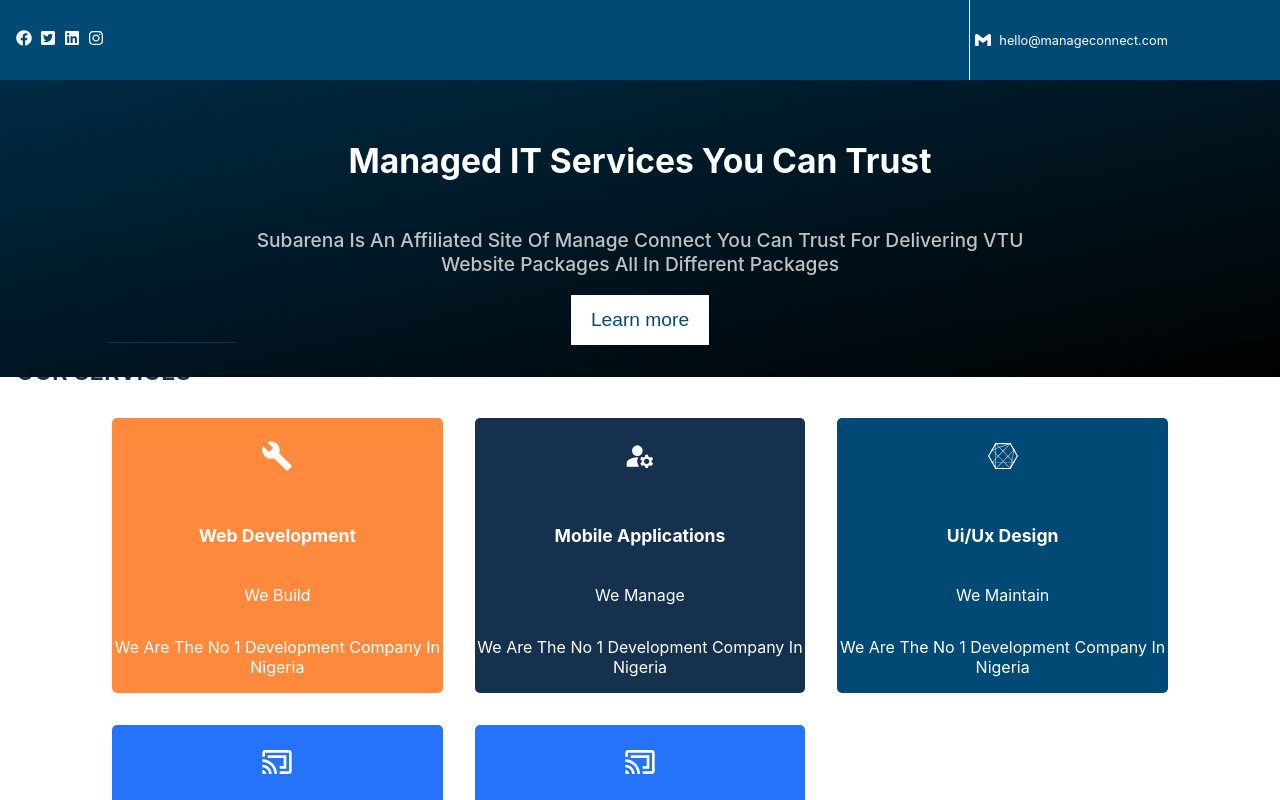
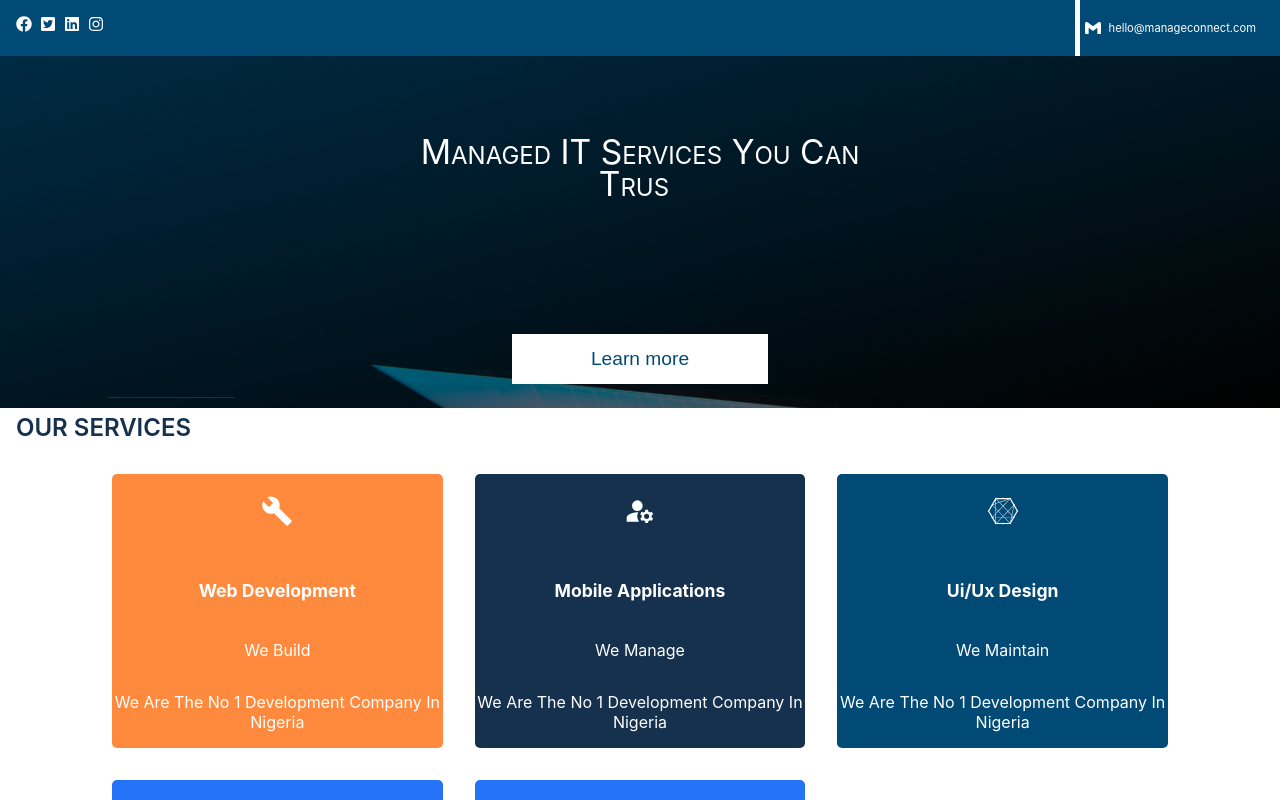
Before and after one commit to Farouk-Adedamola/subarena, a React (Create React App) app: page / in a window 1280 px wide. Shown: the top 800 px of the page. Built offline with nearby package versions, Linux system fonts and the light colour scheme.

Commit message:
commit changes

```diff
--- a/package.json
+++ b/package.json
@@ -10,6 +10,7 @@
     "react-dom": "^18.2.0",
     "react-icons": "^4.6.0",
     "react-scripts": "5.0.1",
+    "typewriter-effect": "^2.19.0",
     "web-vitals": "^2.1.4"
   },
   "scripts": {
--- a/src/Components/Header/Area/Area.js
+++ b/src/Components/Header/Area/Area.js
@@ -1,16 +1,47 @@
 import React, { Fragment } from "react";
 import classes from "./Area.module.css";
+import TypewriterComponent from "typewriter-effect";
 const Area = () => {
   return (
     <Fragment>
       <div className={classes.area}>
         <div className={classes.main}>
-          <h2>Managed IT Services You Can Trust</h2>
+          <TypewriterComponent
+            className={classes.typewriter}
+            // react typewriter using options
+            options={{
+              strings: [
+                "Managed IT Services You Can Trust",
+                "From idea to product",
+                "End to End Development",
+              ],
+              delay: 100,
+              deleteSpeed: 150,
+              autoStart: true,
+              loop: true,
+            }}
+            // react typewriter using methods
+            onInit={(typewriter) => {
+              typewriter
+                .typeString("Managed IT Services You Can Trust")
+                .pauseFor(2000)
+                .deleteAll()
+                .pauseFor(1000)
+                .typeString("From idea to product")
+                .pauseFor(2000)
+                .deleteAll()
+                .pauseFor(2000)
+                .typeString("End to End Development")
+
+                .start();
+            }}
+          />
+          {/* <h2>Managed IT Services You Can Trust</h2>
           <p>
             subarena is an affiliated site of <span>manage connect</span> you
             can trust for delivering VTU website packages all in different
             packages
-          </p>
+          </p> */}
         </div>
         <button className={classes.button}>
           <a href="">Learn more</a>
--- a/src/Components/Header/Area/Area.module.css
+++ b/src/Components/Header/Area/Area.module.css
@@ -2,7 +2,8 @@
   /* display: grid;
   place-items: center; */
   position: relative;
-  top: 10vh;
+  height: 40vh;
+  top: 7vh;
   /* height: 70vh; */
   /* height: 20rem; */
   background-size: cover;
@@ -17,39 +18,69 @@
   padding-bottom: 2rem;
 }
 
+.typewriter {
+}
+
 .main {
+  position: relative;
+  top: 3rem;
+  line-height: 2rem;
+  text-align: center;
+  font-size: 2.1rem;
   color: #fff;
   padding-top: 2rem;
+  font-variant: small-caps;
+  /* text-transform: capitalize; */
   display: flex;
   flex-direction: column;
-  /* justify-content: center; */
   align-items: center;
-  /* height: 70vh; */
-}
-
-.main h2 {
-  text-align: center;
-  font-size: 2.1rem;
+  justify-content: center;
+  /* transform: translateY(50%); */
+  /* text-align: center;
+  font-size: 2.1rem; */
   width: 70vw;
-}
-
-.main p {
-  width: 60vw;
-  text-align: center;
-  font-weight: 500;
-  font-size: 1.2rem;
-  text-transform: capitalize;
-  color: rgba(255, 255, 255, 0.746);
+  margin: 0 auto;
+  transition: all 0.5s;
 }
 
 .button {
-  margin: 0 auto;
+  /* margin: 0 auto; */
   background: #fff;
   display: flex;
   border: none;
   justify-content: center;
   border: 1px solid transparent;
   padding: 0.8rem 1.2rem;
+  position: absolute;
+  bottom: 1.5rem;
+  left: 30%;
+  right: 30%;
+  /* top: 10rem; */
+  /* transform: translateY(50%); */
+}
+
+@media screen and (max-width: 300px) {
+  .button {
+    padding: 0.5rem;
+    position: absolute;
+    left: 25%;
+    right: 25%;
+  }
+  .button a {
+    font-weight: bold;
+    font-size: 1rem;
+  }
+}
+
+@media screen and (min-width: 760px) {
+  .button {
+    position: absolute;
+    left: 40%;
+    right: 40%;
+  }
+  .main {
+    width: 40vw;
+  }
 }
 
 .button a {
@@ -65,6 +96,13 @@
   padding: 0.8rem 1.2rem;
 
   /* color: #004a75; */
+}
+
+@media screen and (max-width: 300px) {
+  .area {
+    position: relative;
+    top: 0;
+  }
 }
 
 /* .package {
--- a/src/Pagination/Nav/Nav.module.css
+++ b/src/Pagination/Nav/Nav.module.css
@@ -1,6 +1,6 @@
 .sect {
   background: #004a75;
-  height: 10vh;
+  height: 7vh;
   position: fixed;
   width: 100vw;
   z-index: 1000000;
@@ -9,14 +9,15 @@
 .container {
   margin-left: 0;
   display: flex;
+  align-items: start;
   justify-content: space-between;
-  width: 90vw;
+  width: 100vw;
 }
 
 .container ul {
-  width: 30vw;
+  /* width: 30vw; */
   display: flex;
-  align-items: center;
+  /* align-items: start; */
   list-style: none;
   margin-left: -2rem !important;
 }
@@ -33,12 +34,13 @@
   width: 60vw;
   display: flex;
   justify-content: end;
-  margin-right: -1rem;
-  align-items: center;
+  margin-right: 1.5rem;
+  /* align-items: center; */
+  /* align-items: flex-start; */
 }
 
 .contact p {
-  font-size: 0.8rem;
+  font-size: 0.7rem;
   color: #fff;
 }
 
@@ -54,9 +56,9 @@
 }
 
 .container span {
-  width: 1px;
-  height: 10vh;
-  color: #fff;
+  align-self: start;
+  width: 5px;
+  height: 7vh;
   background: #fff;
   margin-right: 5px;
 }
@@ -64,3 +66,9 @@
 .none {
   display: none;
 }
+
+@media screen and (max-width: 300px) {
+  .sect {
+    display: none;
+  }
+}
```
Also changed, not shown: 1 other file (tests, documents, lock files or other folders).
